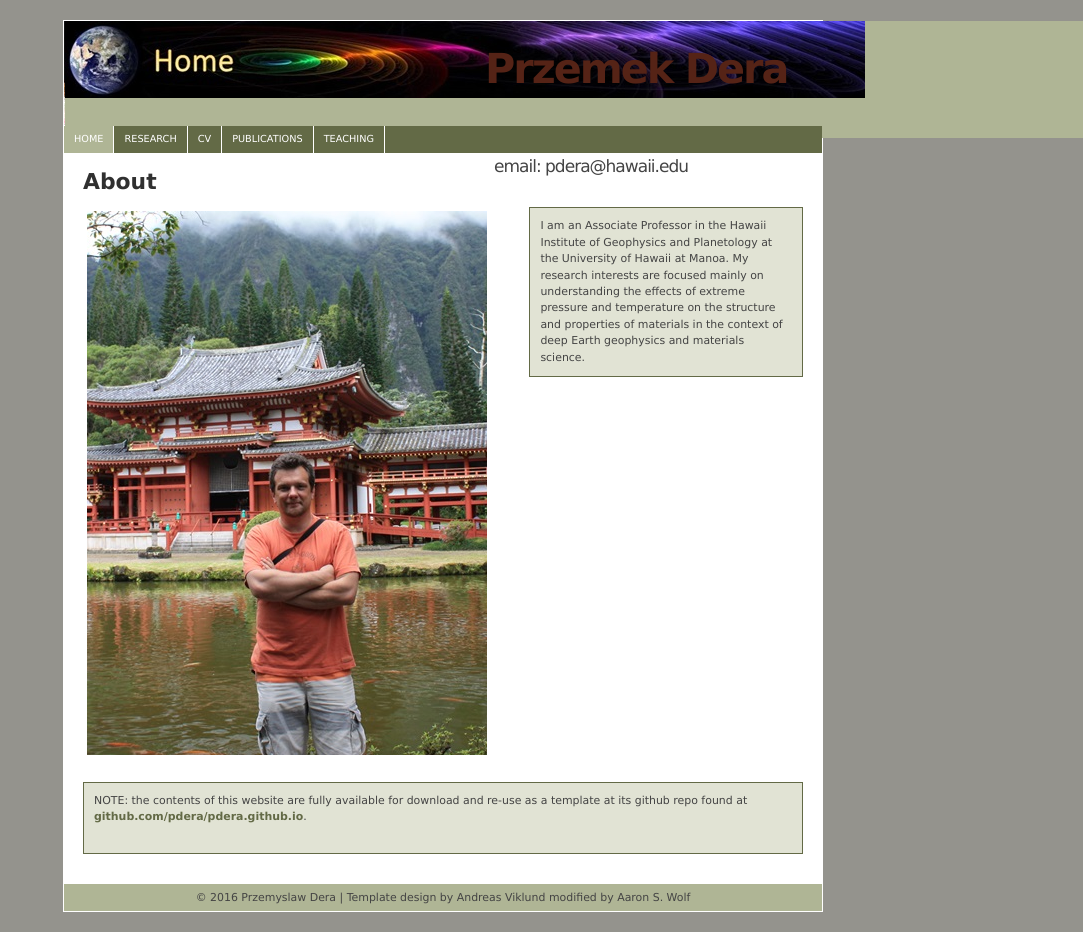
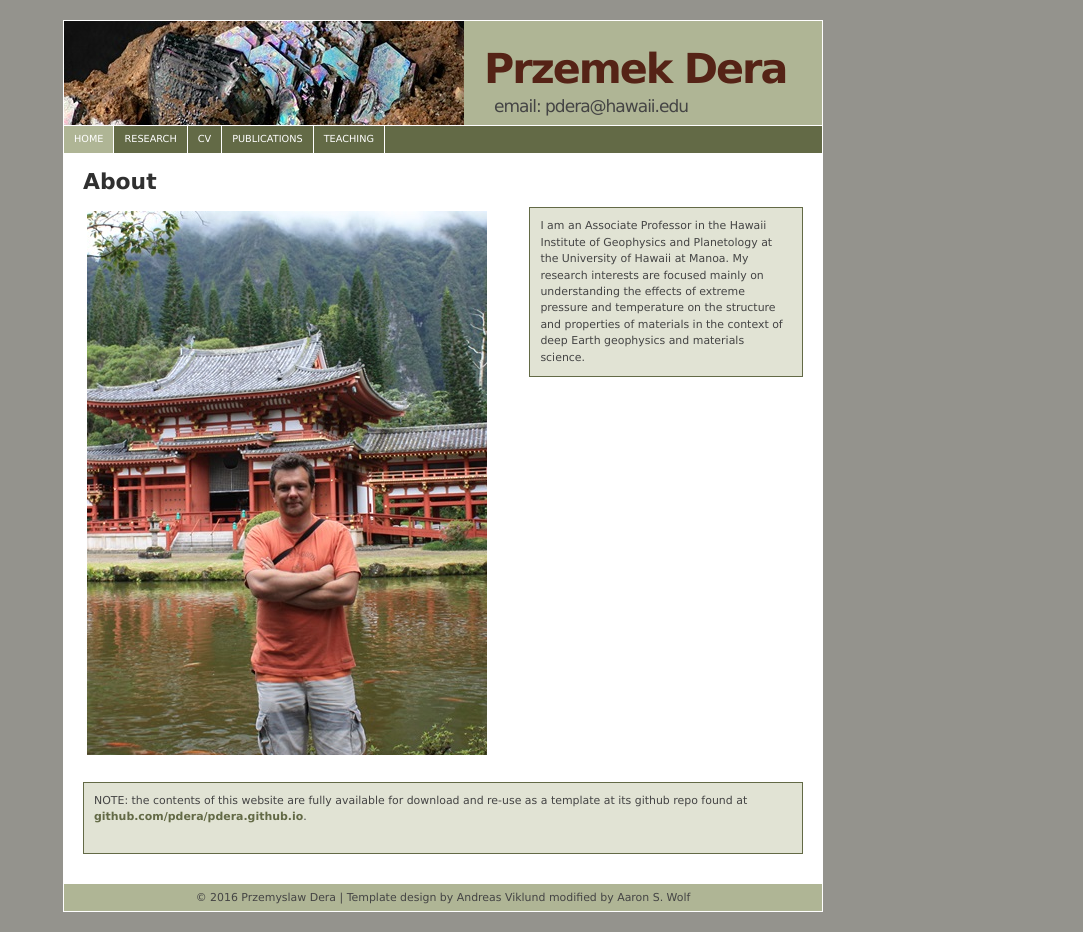
Before and after one commit to pdera/pdera.github.io, a Jekyll site: the page built from index.md, in a window 1280 px wide. Shown: the whole page, without its empty margins (197-1280 px from the left). Built offline with Jekyll 4.4.1, drawn with Linux system fonts in a browser that asks for light colours.

Commit message:
revert to previous version

```diff
--- a/css/main.css
+++ b/css/main.css
@@ -29,7 +29,6 @@ code.has-jax {font: inherit;
 /* Header and navigation styles */
 #container {width:760px; margin:20px auto; padding:1px 0; text-align:left; background:#ffffff; color:#303030;}
 #header {height:104px; width:758px; margin:0 1px 1px 1px; background:#AFB595 url(../images/Moissanite__R150016__Sample__Photo__34845__zoom.jpg) top left no-repeat; color:#444;}
-#header h1{height:77px; width:800px; margin:0 1px 1px 1px; background:#AFB595 url(../images/home_banner.jpg) top left no-repeat; color:#444;}
 #header h1 {padding:40px 0 0 420px; font-size:3.4em; color:#552316; letter-spacing:-2px; font-weight:bold;}
 #header h2 {margin:20px 0 0 430px; font-size:1.4em; color:#444; letter-spacing:-1px; font-weight:normal;}
 #navigation {height:2.2em; line-height:2.2em; width:758px; margin:0 1px; background:#636a46; color:#ffffff;}
```
